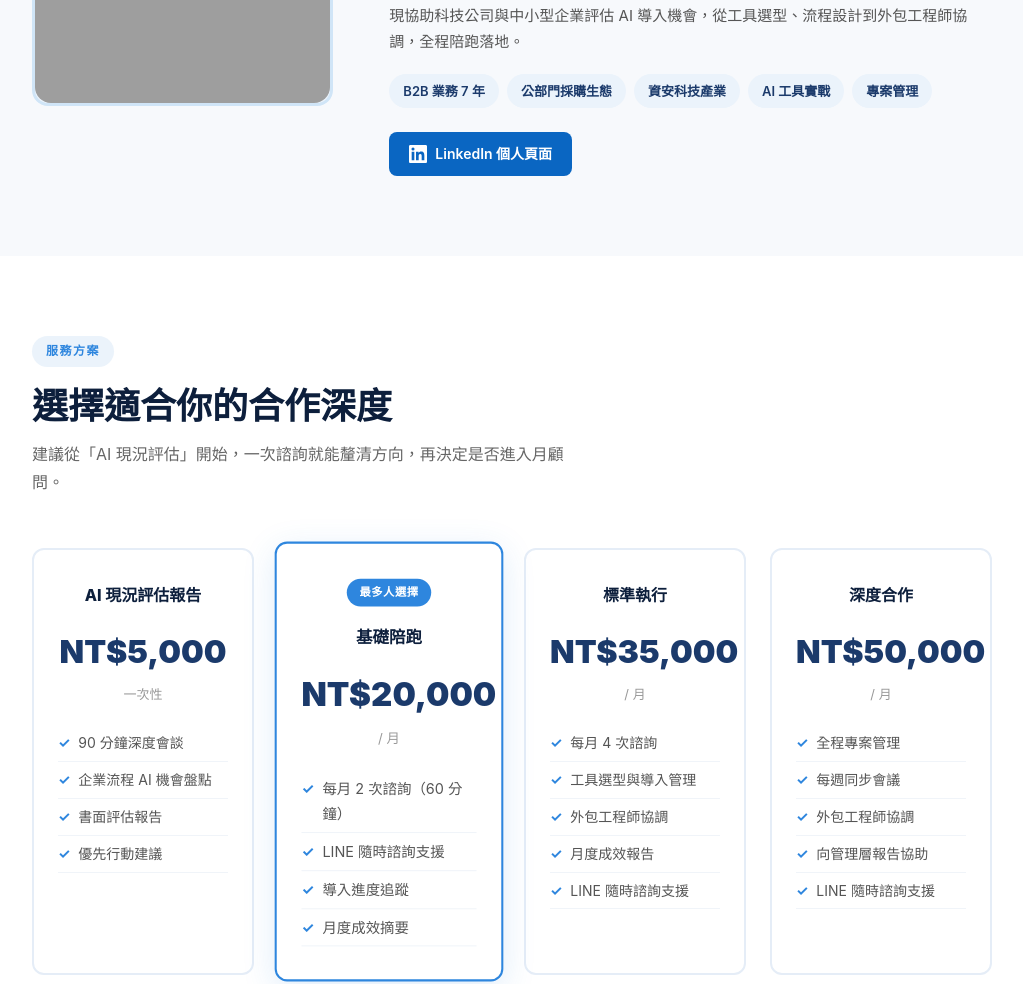
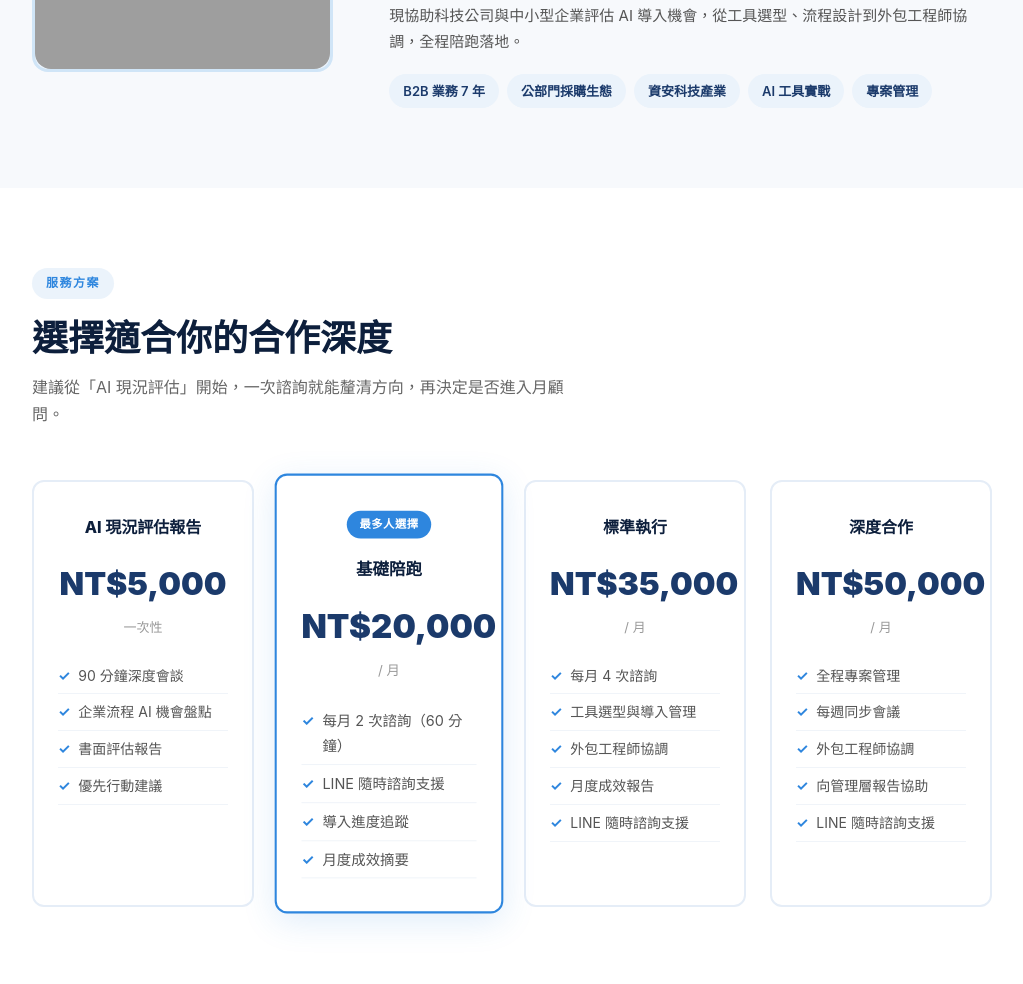
Before and after one commit to aiwellnesstw/ai-business-partner, a website: page index.html in a window 1280 px wide. Shown: the part 4256-5240 px from the top of the page, without its empty margins (128-1151 px from the left). Drawn offline with Linux system fonts and the light colour scheme; grey boxes are pictures that could not be loaded.

Commit message:
Update index.html

```diff
--- a/index.html
+++ b/index.html
@@ -744,12 +744,6 @@
           <span class="tag">AI 工具實戰</span>
           <span class="tag">專案管理</span>
         </div>
-        <div style="margin-top:24px;">
-          <a href="https://www.linkedin.com/in/justin-wong-b7b582354/" target="_blank" style="display:inline-flex;align-items:center;gap:8px;background:#0A66C2;color:#fff;padding:10px 20px;border-radius:8px;font-size:14px;font-weight:600;text-decoration:none;transition:opacity .2s;" onmouseover="this.style.opacity='.85'" onmouseout="this.style.opacity='1'">
-            <svg width="18" height="18" viewBox="0 0 24 24" fill="white"><path d="M20.447 20.452h-3.554v-5.569c0-1.328-.027-3.037-1.852-3.037-1.853 0-2.136 1.445-2.136 2.939v5.667H9.351V9h3.414v1.561h.046c.477-.9 1.637-1.85 3.37-1.85 3.601 0 4.267 2.37 4.267 5.455v6.286zM5.337 7.433a2.062 2.062 0 0 1-2.063-2.065 2.064 2.064 0 1 1 2.063 2.065zm1.782 13.019H3.555V9h3.564v11.452zM22.225 0H1.771C.792 0 0 .774 0 1.729v20.542C0 23.227.792 24 1.771 24h20.451C23.2 24 24 23.227 24 22.271V1.729C24 .774 23.2 0 22.222 0h.003z"/></svg>
-            LinkedIn 個人頁面
-          </a>
-        </div>
       </div>
     </div>
   </div>
@@ -854,7 +848,7 @@
 </section>
 
 <footer>
-  <p>© 2026 Justin Wong AI 導入顧問　·　justinxq110982@gmail.com　·　<a href="https://www.linkedin.com/in/justin-wong-b7b582354/" target="_blank" style="color:rgba(255,255,255,0.5);text-decoration:underline;">LinkedIn</a></p>
+  <p>© 2026 Justin Wong AI 導入顧問　·　justinxq110982@gmail.com</p>
 </footer>
 
 <!-- ── Quiz Modal ── -->
```
